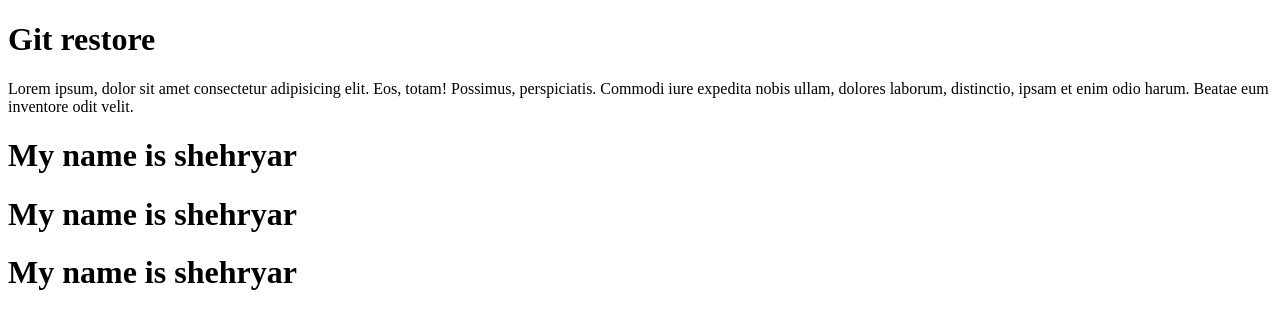
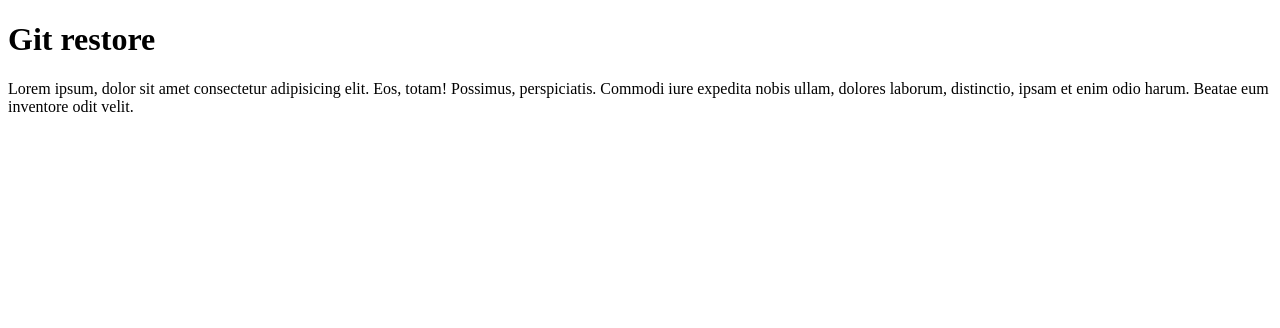
Before and after one commit to shehryargit/git-restore, a plain HTML site: page index.html in a window 1280 px wide. Drawn offline with Linux system fonts and the light colour scheme.

Commit message:
Revert "revert changges"
This reverts commit 654f685d681fb71a6fb71d6e73cc961e725c54fc.
Revert completed

```diff
--- a/index.html
+++ b/index.html
@@ -8,8 +8,5 @@
 <body>
     <h1>Git restore</h1>
     <p>Lorem ipsum, dolor sit amet consectetur adipisicing elit. Eos, totam! Possimus, perspiciatis. Commodi iure expedita nobis ullam, dolores laborum, distinctio, ipsam et enim odio harum. Beatae eum inventore odit velit.</p>
-    <h1>My name is shehryar</h1>
-    <h1>My name is shehryar</h1>
-    <h1>My name is shehryar</h1>
 </body>
 </html>
```
Also changed, not shown: sty.css (deleted).
